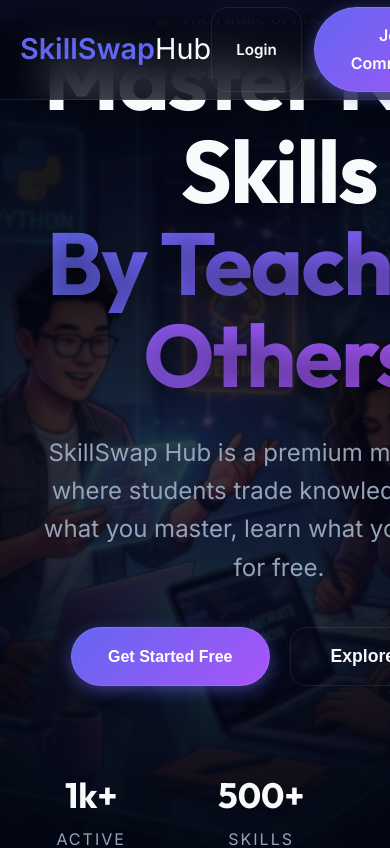
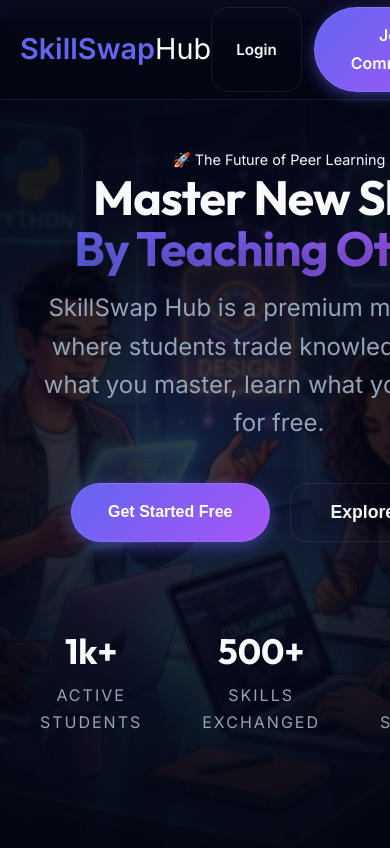
Before and after one commit to sheikhumaryounas/skillswap-hub, a React (Create React App) app in the folder frontend/: page / in a window 390 px wide. Shown: the top 848 px of the page. Built offline with nearby package versions, Linux system fonts and the light colour scheme; no server answers.

Commit message:
feat: implement global design system with custom CSS and modular Navbar component

```diff
--- a/frontend/src/assets/Home.css
+++ b/frontend/src/assets/Home.css
@@ -54,9 +54,9 @@
 }
 
 .hero-content h1 {
-  font-size: 5.5rem;
+  font-size: clamp(3rem, 7vw + 1rem, 5.5rem); /* Fluid typography for premium feel */
   line-height: 1.05;
-  margin-bottom: 32px;
+  margin-bottom: clamp(16px, 3vw, 32px);
   text-shadow: 0 10px 30px rgba(0,0,0,0.5);
 }
 
--- a/frontend/src/components/common/Navbar.js
+++ b/frontend/src/components/common/Navbar.js
@@ -64,7 +64,7 @@ const Navbar = () => {
               <Link to="/profile" className="profile-link">
                 {user?.profilePicture && user.profilePicture !== '/uploads/default-avatar.png' ? (
                   <img
-                    src={`http://localhost:5000${user.profilePicture}`}
+                    src={`${(process.env.REACT_APP_BACKEND_URL || 'http://localhost:5000/api').replace('/api', '')}${user.profilePicture}`}
                     alt="Avatar"
                     className="nav-avatar"
                   />
--- a/frontend/src/index.css
+++ b/frontend/src/index.css
@@ -48,12 +48,12 @@ body {
   color: var(--text-main);
   min-height: 100vh;
   line-height: 1.7;
-  font-size: 1.05rem; /* Increased from default */
+  font-size: clamp(0.9rem, 1vw + 0.5rem, 1.05rem); /* Responsive base font size */
 }
 
-h1 { font-size: 3.5rem; }
-h2 { font-size: 2.5rem; }
-h3 { font-size: 1.75rem; }
+h1 { font-size: clamp(2.5rem, 5vw + 1rem, 3.5rem); }
+h2 { font-size: clamp(2rem, 3vw + 0.5rem, 2.5rem); }
+h3 { font-size: clamp(1.5rem, 2vw + 0.2rem, 1.75rem); }
 
 h1, h2, h3, h4, h5, h6 {
   font-family: 'Outfit', sans-serif;
```
